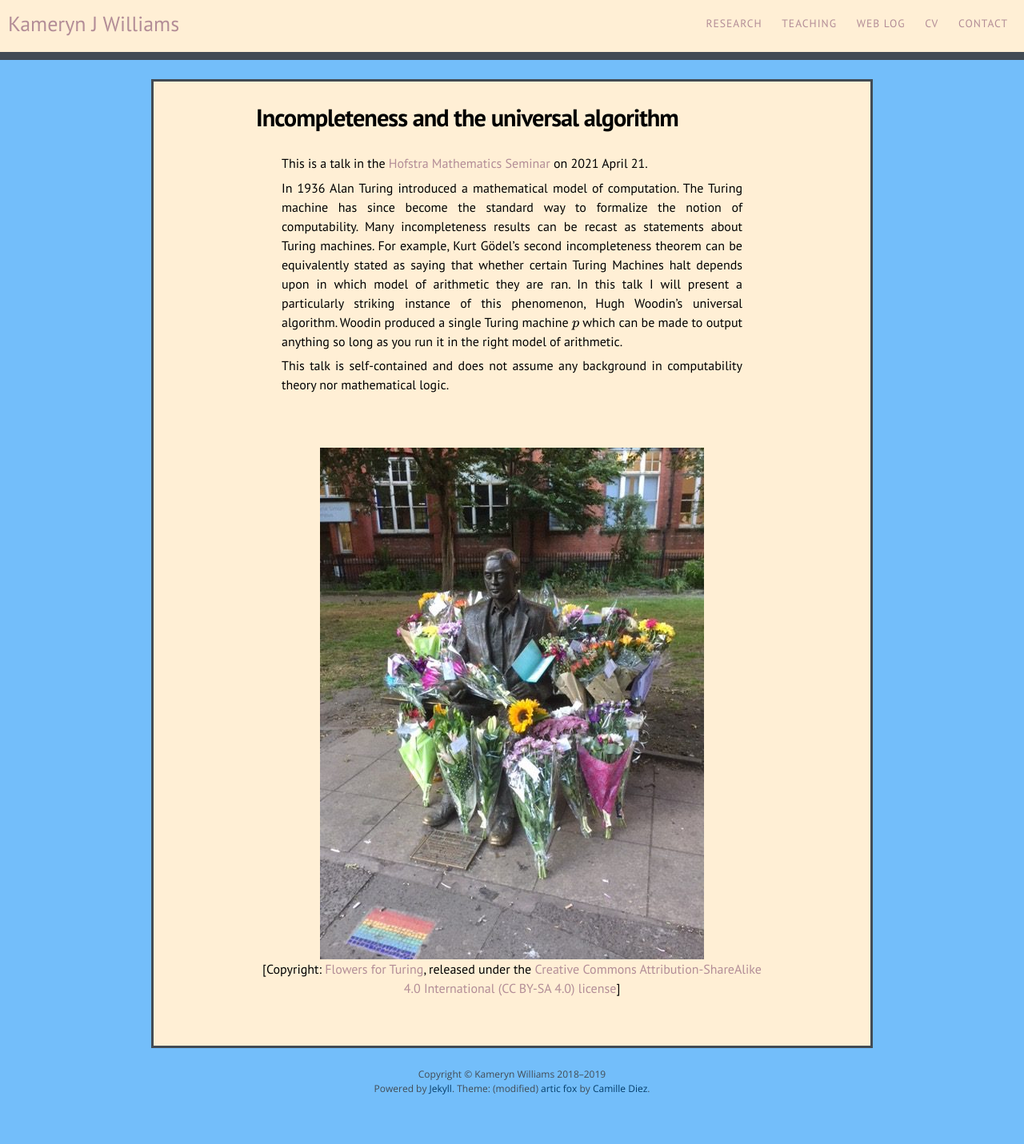
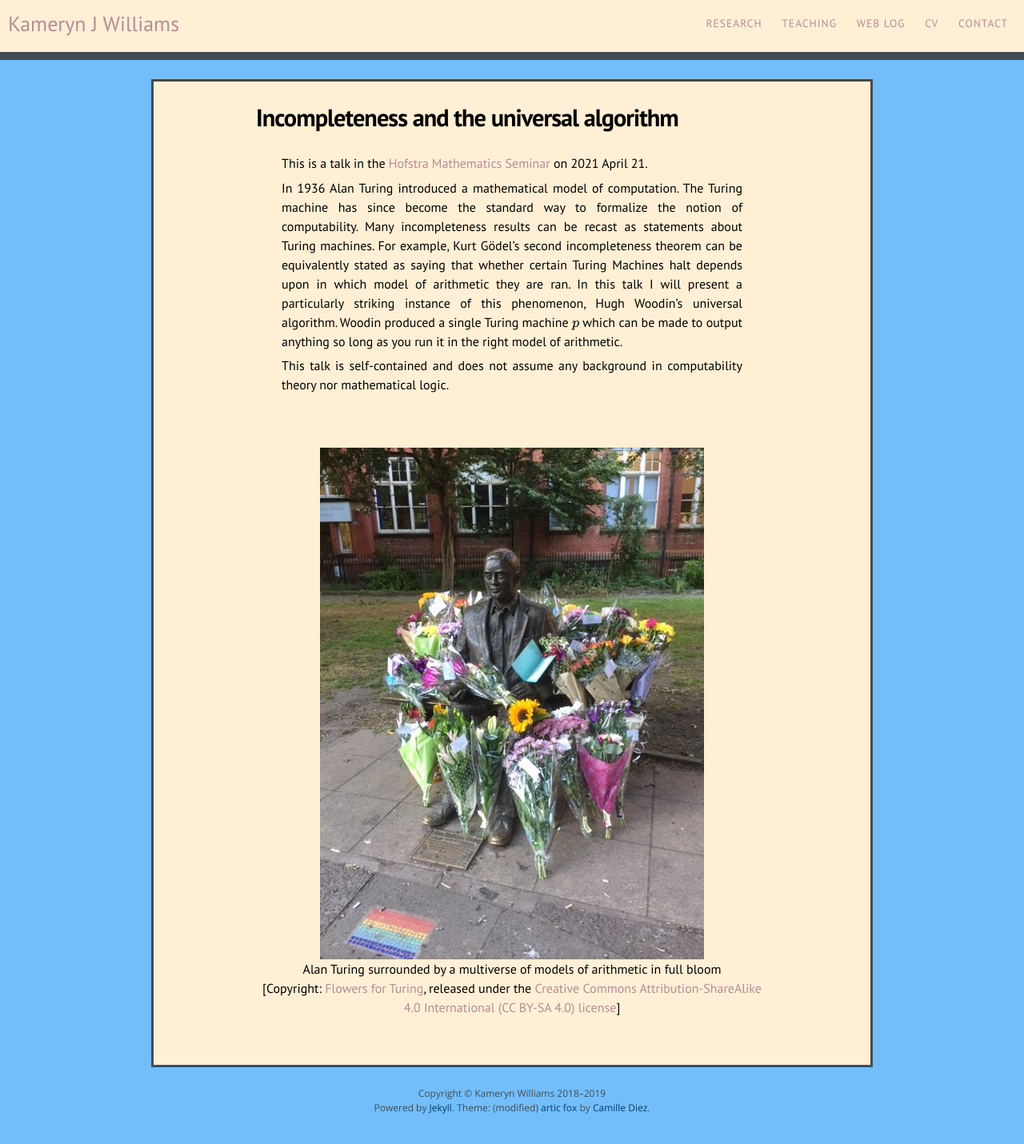
Before and after one commit to kamerynjw/kamerynjw.github.io, a Jekyll site: the page built from research/talks/2021-apr-hofstra.md, in a window 1280 px wide. Shown: the whole page at 80% size. Built offline with Jekyll 4.4.1, drawn with Linux system fonts in a browser that asks for light colours; nearby versions of some CDN libraries; formulas are drawn with MathJax 3; before the commit the page ends 1407 px from its top, so only the background shows below that.

Commit message:
thought up a better caption for the pic

```diff
--- a/research/talks/2021-apr-hofstra.md
+++ b/research/talks/2021-apr-hofstra.md
@@ -19,7 +19,10 @@ This talk is self-contained and does not assume any background in computability
 <br>
 
 <center>
-<img src="turing-flowers-[CC-BY-SA-4.0].jpg" alt="Flowers at the Alan Turing Memorial">
+<img src="turing-flowers-[CC-BY-SA-4.0].jpg" alt="Alan Turing surrounded by a multiverse of models of arithmetic (= flowers)">
+
+<br>
+Alan Turing surrounded by a multiverse of models of arithmetic in full bloom
 
 <br>
 
```
